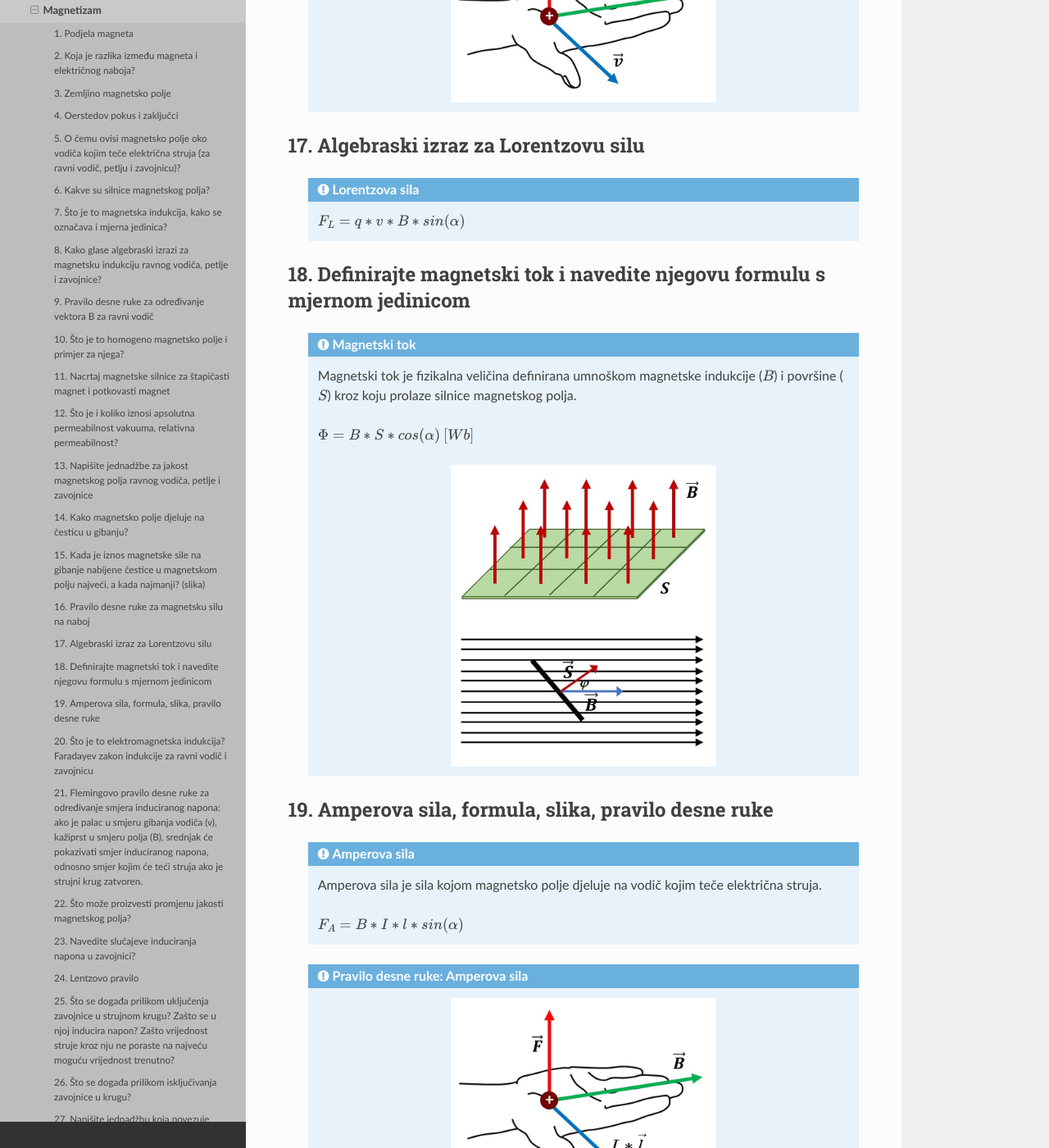
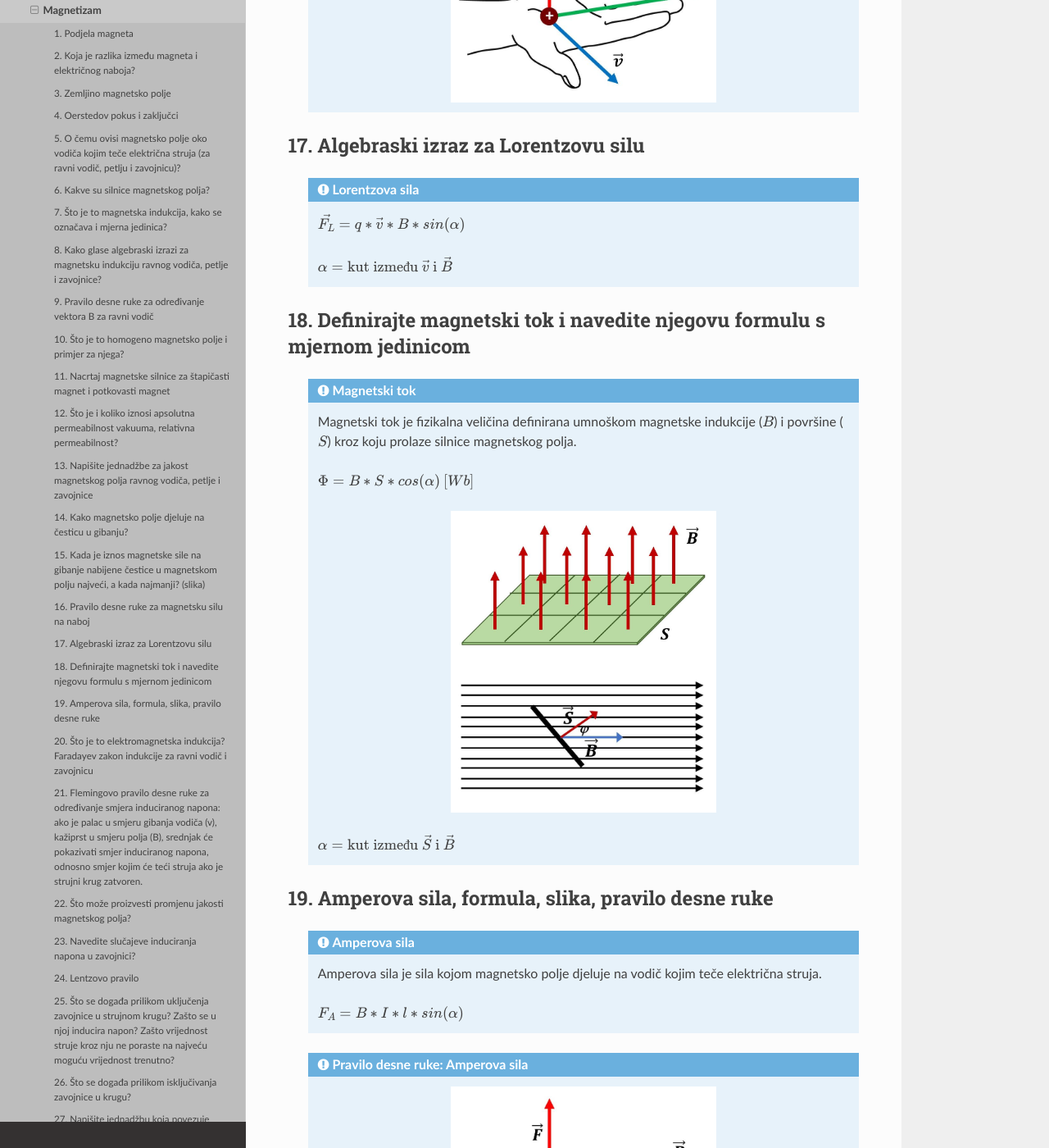
Before and after one commit to recycleTheC/tsrb-h_razred, a Sphinx documentation site: the page built from source/3_razred/fizika/magnetizam/magnetizam.rst, in a window 1280 px wide and 1400 px high, scrolled down 6975 px. Shown: the whole window at 82% size. Built offline with Sphinx 7.4.7 and the Read the Docs theme 2.0.0, drawn with Linux system fonts in a browser that asks for light colours; some of the changed text lies outside the part shown.

Commit message:
Update sadržaja

```diff
--- a/source/3_razred/fizika/elektromagnetizam/elektromagnetizam.rst
+++ b/source/3_razred/fizika/elektromagnetizam/elektromagnetizam.rst
@@ -145,6 +145,8 @@ Elektromagnetizam
       :width: 50%
       :align: center
 
+    :math:`\alpha = \text{kut između } \vec{S} \text{ i } \vec{B}`
+
 16. Djelovanje struje na struju (sila između dva vodiča), slika, formula.
 ^^^^^^^^^^^^^^^^^^^^^^^^^^^^^^^^^^^^^^^^^^^^^^^^^^^^^^^^^^^^^^^^^^^^^^^^^
 
--- a/source/3_razred/fizika/magnetizam/magnetizam.rst
+++ b/source/3_razred/fizika/magnetizam/magnetizam.rst
@@ -185,7 +185,9 @@ Magnetizam
 
   .. admonition:: Lorentzova sila
 
-    :math:`F_L = q * v * B * sin(\alpha)`
+    :math:`\vec{F_L} = q * \vec{v} * B * sin(\alpha)`
+
+    :math:`\alpha = \text{kut između } \vec{v} \text{ i } \vec{B}`
 
 18. Definirajte magnetski tok i navedite njegovu formulu s mjernom jedinicom
 ^^^^^^^^^^^^^^^^^^^^^^^^^^^^^^^^^^^^^^^^^^^^^^^^^^^^^^^^^^^^^^^^^^^^^^^^^^^^
@@ -205,6 +207,9 @@ Magnetizam
       :width: 50%
       :align: center
 
+    |
+    | :math:`\alpha = \text{kut između } \vec{S} \text{ i } \vec{B}`
+
 19. Amperova sila, formula, slika, pravilo desne ruke
 ^^^^^^^^^^^^^^^^^^^^^^^^^^^^^^^^^^^^^^^^^^^^^^^^^^^^^
 
@@ -221,6 +226,8 @@ Magnetizam
       :align: center
 
     Ispruženi prsti desne ruke pokazuju smjer magnetske indukcije (B), palac pokazuje smjer struje. Smjer vektora sile kojom magnetsko polje djeluje na **pozitivno nabijenu česticu** okomito izlazi iz dlana.
+
+    :math:`\alpha = \text{kut između } I*\vec{l} \text{ i } \vec{B}`
 
 20. Što je to elektromagnetska indukcija? Faradayev zakon indukcije za ravni vodič i zavojnicu
 ^^^^^^^^^^^^^^^^^^^^^^^^^^^^^^^^^^^^^^^^^^^^^^^^^^^^^^^^^^^^^^^^^^^^^^^^^^^^^^^^^^^^^^^^^^^^^^
```
